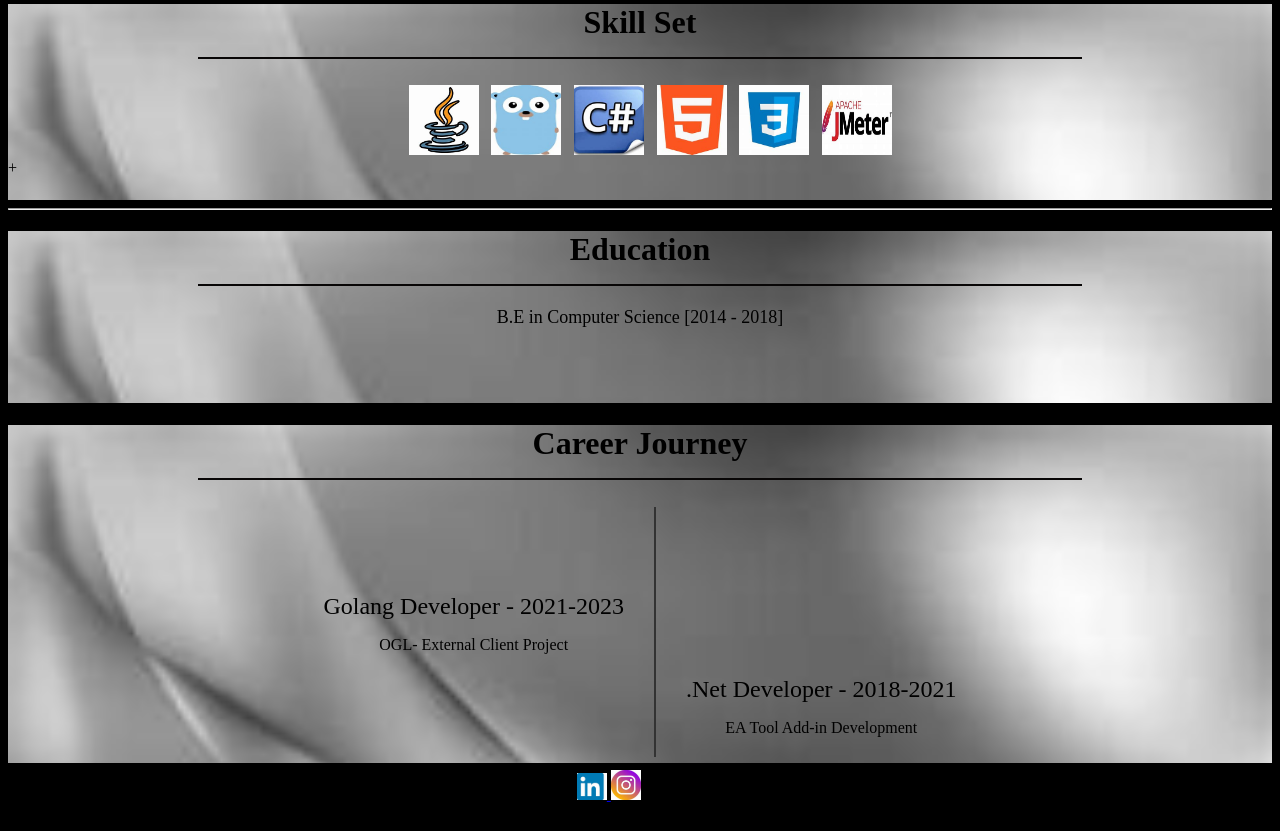
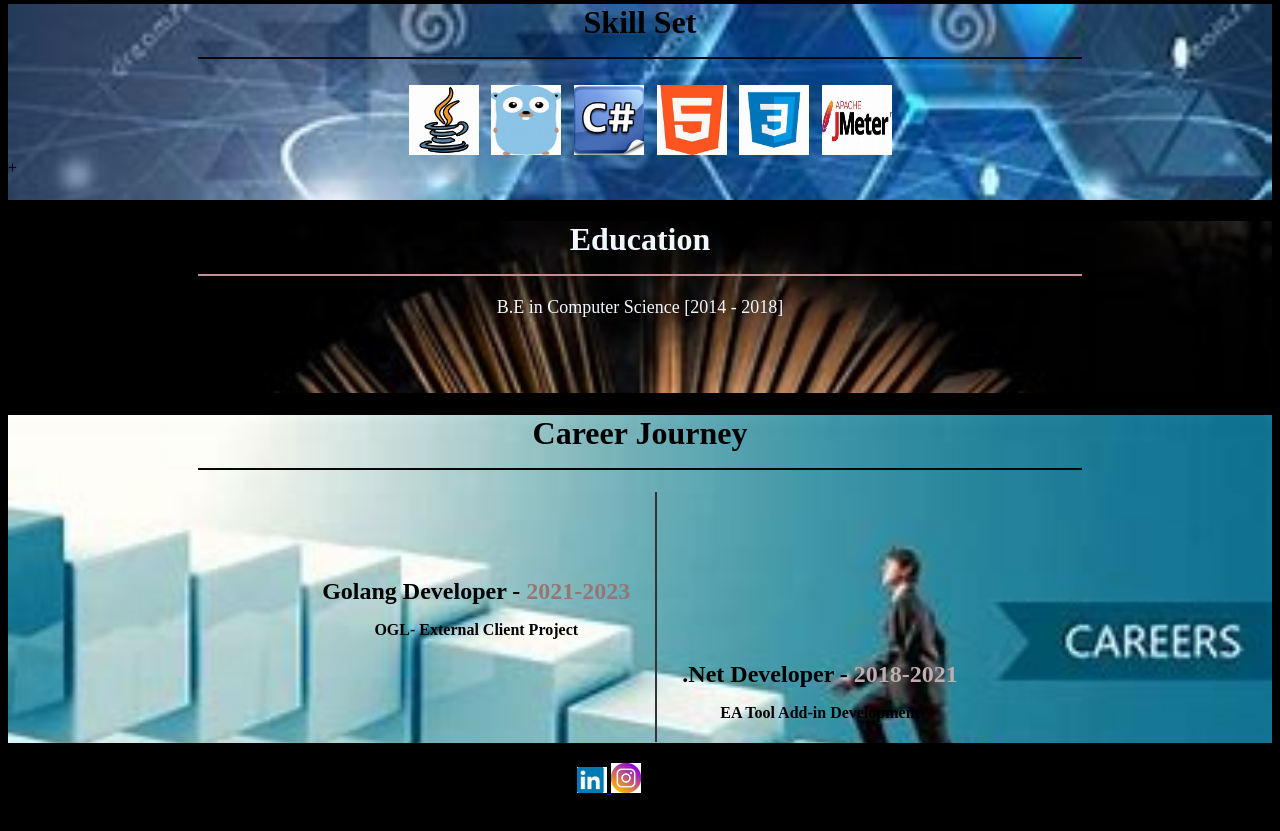
Before and after one commit to Yam-V/profile, a plain HTML site: page index.html in a window 1280 px wide. Shown: the part 668-1499 px from the top of the page. Drawn offline with Linux system fonts and the light colour scheme.

Commit message:
Add files via upload

```diff
--- a/index.html
+++ b/index.html
@@ -50,11 +50,11 @@
 
         </div>
 +    </section>
-    <hr>
+ <!-- <hr> -->
 
         <div class="education" id="education">
                 <h1>Education
-                    <hr style="margin-left: 15%; margin-right: 15%; border: 1px solid #080606;">
+                    <hr style="margin-left: 15%; margin-right: 15%; border: 1px solid #c58f8f;">
                 </h1>
                 <p style="font-size: large;">B.E in Computer Science [2014 - 2018]</p>
 
@@ -66,34 +66,30 @@
                 <hr style="margin-left: 15%; margin-right: 15%; border: 1px solid #080606;">
             </h1>
            <div class="container">
-            <div class="content">Golang Developer - 2021-2023
+            <div class="content">Golang Developer - <span style="color: rgb(151, 117, 117);">2021-2023</span>
                 <p style="font-size: medium;">OGL- External Client Project</p>
             </div>
             <div class="vertical-line"></div>
-            <div class="content1">.Net Developer - 2018-2021
+            <div class="content1">.Net Developer - <span style="color: rgb(194, 173, 173);">2018-2021</span>
                 <p style="font-size: medium;">EA Tool Add-in Development </p>
             </div>
         </div>
 
         </div>
 
-
-
      <footer>
 
         <div class="social">
+
             <a href="https://www.linkedin.com/in/yamini-v-6b0840160/" target="_blank" >
-                <img src="Images/linkedIn.jpg" alt="LinkedIn" class="logo">
+                <img src="Images/linkedIn.jpg" alt="LinkedIn" class="logo" >
             </a>
-            <a href="https://in.linkedin.com/" target="_blank">
+            <a href="https://in.linkedin.com/" target="_blank" >
                <img src="Images/instagram.jpg" alt="Instagram" class="logo">
              </a>
          </div>
 
      </footer>
 
-
-
-       <!-- <img src="Images/Bangalore.jpg" width="70%" height="40%" alt="Location"/>-->
     </body>
 </html>
--- a/profile.CSS
+++ b/profile.CSS
@@ -1,5 +1,6 @@
 .logo{
     width: 30px;
+    margin-top: 4%;
 }
 
 .Profile{
@@ -39,7 +40,7 @@
 
 .skillsection{
     height: 25%;
-    background-image: url(Images/s3.jpg);
+    background-image: url(Images/skills8.jpg);
     background-repeat: no-repeat;
     background-size: cover;
 }
@@ -79,27 +80,29 @@ ul {
 
 
 .education{
-    background-image: url(Images/s3.jpg);
+    background-image: url(Images/book2.jpg);
     background-repeat: no-repeat;
     background-size: cover;
     text-align: center;
     font-size:medium;
     height: 22%;
+    color: aliceblue;
 
 }
 
 .careerJourney{
-    background-image: url(Images/s3.jpg);
+    background-image: url(Images/career5.jpg);
     background-repeat: no-repeat;
     background-size: cover;
     text-align: center;
     font-size:medium;
+    color: black;
 }
 .social{
     margin-left: 45%;
 }
 .social img{
-    margin-top: 1%;
+    margin-top: 3%;
 }
 footer{
     height: 60PX;
@@ -110,6 +113,7 @@ footer{
     display: flex;
     align-items: center;
     justify-content: center;
+    font-weight: bold;
 }
 /* Vertical line styles */
 .vertical-line {
@@ -119,12 +123,12 @@ footer{
 }
 
 .content {
-    padding: 10px;
+    padding: 5px;
     text-align: center;
     font-size: x-large;
 }
 .content1 {
-    padding: 10px;
+    padding: 5px;
     text-align: center;
     margin-top: 13%;
     font-size: x-large;
```
Also changed, not shown: Images/book2.jpg (added), Images/career5.jpg (added), Images/skills8.jpg (added).
